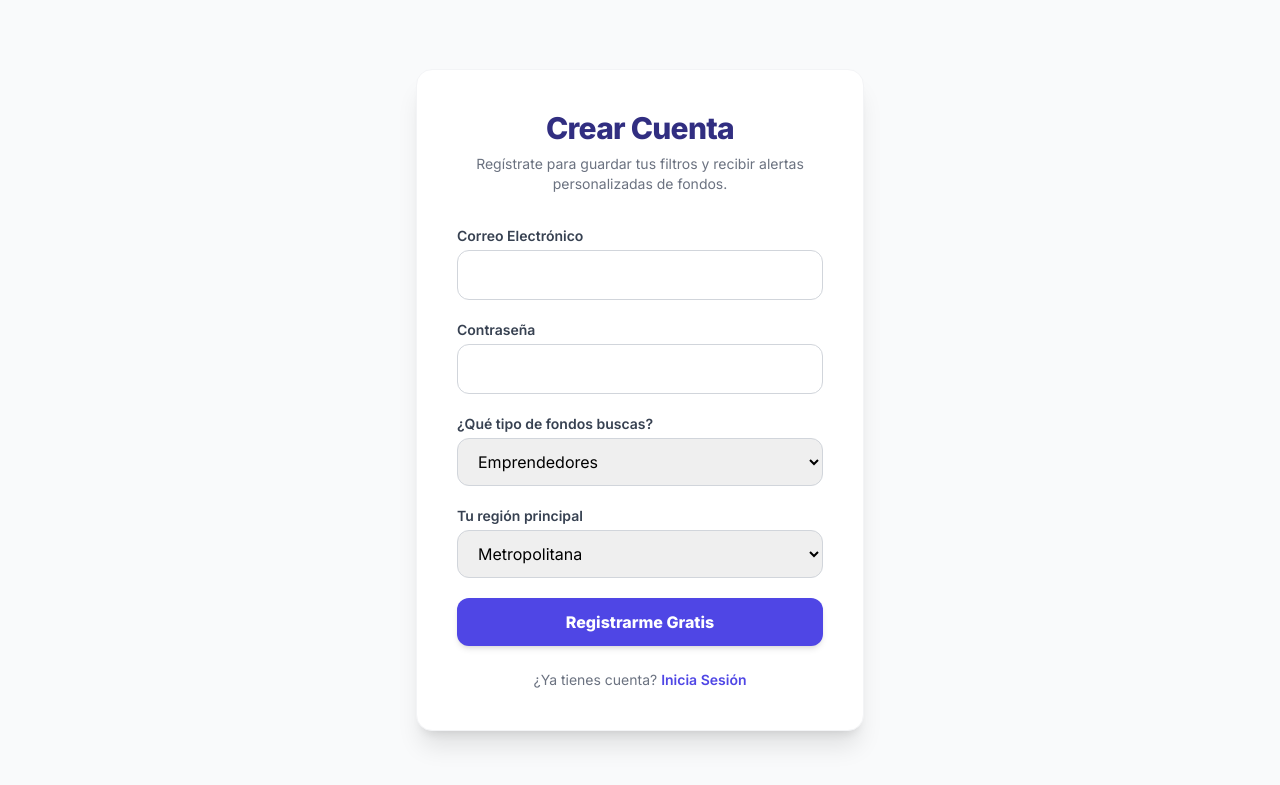
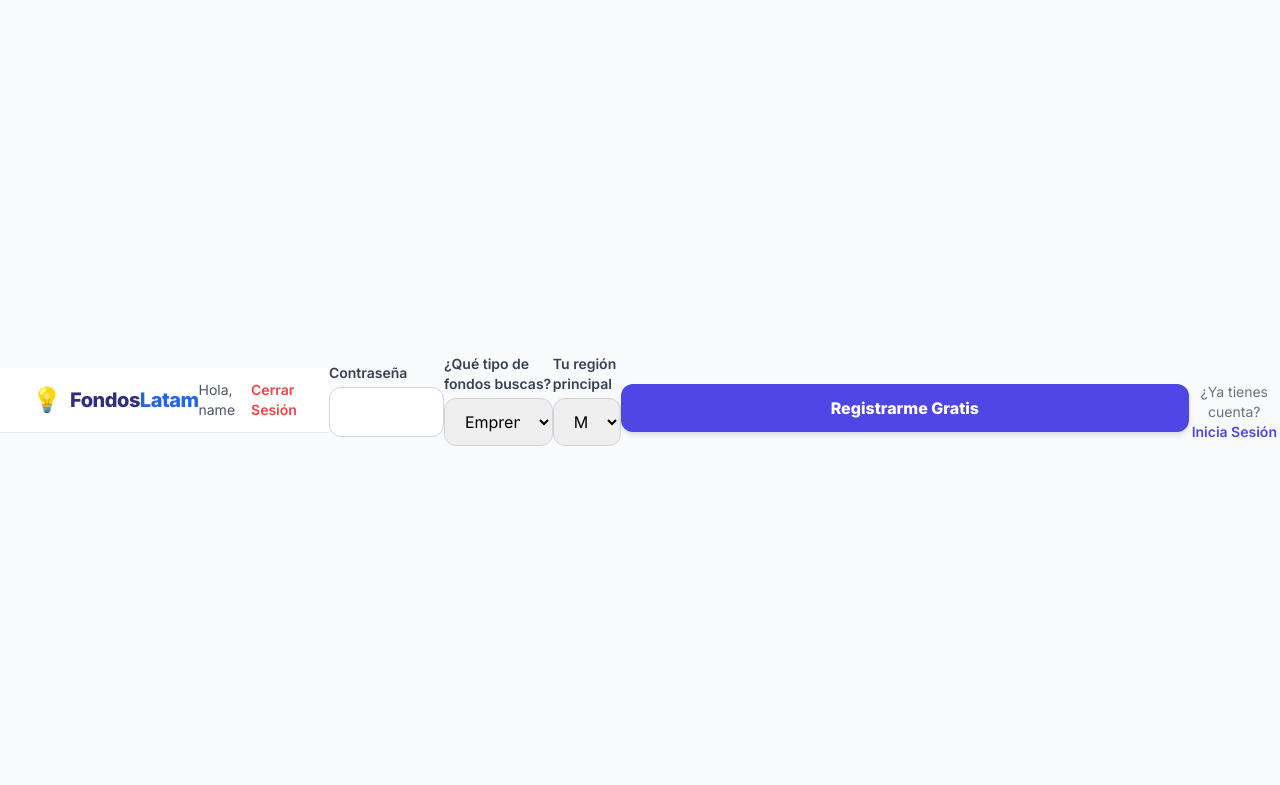
Before and after one commit to juanjoberger/buscadorfondos, a Flask app: page / in a window 1280 px wide. Shown: the top 785 px of the page. Run offline with Flask 3, Linux system fonts and the light colour scheme; the visitor is signed in with stand-in values (Sample User, id 1); data that the repository does not hold is empty; some libraries are stand-ins or nearby versions.

Commit message:
Add navigation bar with dynamic user buttons
Added a navigation bar with user authentication links.

```diff
--- a/templates/index.html
+++ b/templates/index.html
@@ -12,19 +12,28 @@
 </head>
 <body class="bg-gray-50 flex items-center justify-center min-h-screen">
 
-    <div class="bg-white p-8 md:p-10 rounded-2xl shadow-xl w-full max-w-md border border-gray-100">
-        <div class="text-center mb-8">
-            <h1 class="text-3xl font-extrabold text-indigo-900 tracking-tight mb-2">Crear Cuenta</h1>
-            <p class="text-gray-500 text-sm">Regístrate para guardar tus filtros y recibir alertas personalizadas de fondos.</p>
+   <!-- Navbar -->
+    <nav class="bg-white border-b border-gray-200 sticky top-0 z-50">
+        <div class="max-w-7xl mx-auto px-4 sm:px-6 lg:px-8">
+            <div class="flex justify-between h-16 items-center">
+                <div class="flex-shrink-0 flex items-center gap-2">
+                    <span class="text-2xl">💡</span>
+                    <a href="/" class="font-extrabold text-xl text-indigo-900 tracking-tight">Fondos<span class="text-blue-600">Latam</span></a>
+                </div>
+
+                <!-- Botones de Usuario Dinámicos -->
+                <div class="flex items-center gap-4">
+                    {% if current_user.is_authenticated %}
+                        <span class="text-sm font-medium text-gray-600 hidden sm:block">Hola, {{ current_user.email.split('@')[0] }}</span>
+                        <a href="/logout" class="text-sm font-semibold text-red-500 hover:text-red-700 transition-colors">Cerrar Sesión</a>
+                    {% else %}
+                        <a href="/login" class="text-sm font-semibold text-gray-600 hover:text-indigo-600 transition-colors">Entrar</a>
+                        <a href="/registro" class="bg-indigo-600 hover:bg-indigo-700 text-white text-sm px-4 py-2 rounded-xl font-bold transition-all shadow-sm">Registrarse</a>
+                    {% endif %}
+                </div>
+            </div>
         </div>
-
-        <!-- Formulario que envía los datos a nuestra ruta en Python -->
-        <form method="POST" action="/registro" class="space-y-5">
-
-            <div>
-                <label class="block text-sm font-semibold text-gray-700 mb-1">Correo Electrónico</label>
-                <input type="email" name="email" required class="w-full px-4 py-3 rounded-xl border border-gray-300 focus:ring-2 focus:ring-indigo-500 outline-none transition-all">
-            </div>
+    </nav>
 
             <div>
                 <label class="block text-sm font-semibold text-gray-700 mb-1">Contraseña</label>
```
